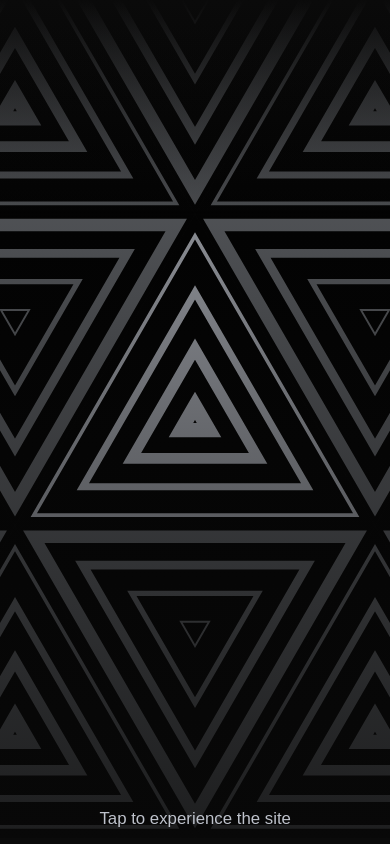
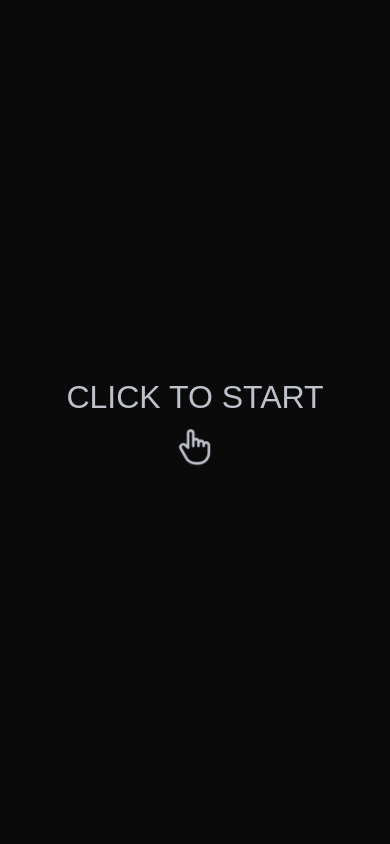
Before and after one commit to g0ncharuk/zwyesky, a website built with Vite: page index.html in a window 390 px wide. Built offline with nearby package versions, Linux system fonts and the light colour scheme; files whose address does not match are found by name.

Commit message:
Enhance iOS support with improved splash screens, audio prompt handling, and animation triggers

```diff
--- a/index.html
+++ b/index.html
@@ -41,9 +41,14 @@
   <!-- Audio prompt overlay -->
   <div id="audioPrompt" class="audio-prompt">
     <div class="audio-prompt-content">
-      <button id="playAudioButton" class="play-button">
-        <span>Tap to experience the site</span>
-      </button>
+      <div class="centered-text">
+        <span>Click to start</span>
+      </div>
+      <svg width="40" height="40" viewBox="0 0 60 60" fill="none" xmlns="http://www.w3.org/2000/svg">
+        <path
+          d="M27.5001 30V11.25C27.5001 10.2554 27.105 9.30161 26.4018 8.59835C25.6985 7.89509 24.7447 7.5 23.7501 7.5C22.7556 7.5 21.8017 7.89509 21.0985 8.59835C20.3952 9.30161 20.0001 10.2554 20.0001 11.25V32.5L16.325 28.825C15.5888 28.0897 14.6281 27.6214 13.5954 27.4946C12.5627 27.3678 11.5172 27.5897 10.625 28.125C9.78734 28.6272 9.17867 29.4363 8.92843 30.3804C8.67818 31.3244 8.8061 32.3288 9.28497 33.18C13.9825 41.53 16.72 46.3025 17.5 47.5C17.6627 47.7504 17.826 48.0004 17.99 48.25C19.3563 50.3247 21.2164 52.0276 23.4034 53.2057C25.5904 54.3839 28.0358 55.0004 30.52 55H30H35C38.9782 55 42.7935 53.4196 45.6066 50.6066C48.4196 47.7936 50 43.9782 50 40V28.75C50 27.7554 49.6049 26.8016 48.9016 26.0983C48.1984 25.3951 47.2445 25 46.25 25C45.2554 25 44.3016 25.3951 43.5983 26.0983C42.8951 26.8016 42.5 27.7554 42.5 28.75M27.5001 28.75V23.75C27.5001 23.2575 27.5971 22.7699 27.7856 22.3149C27.974 21.86 28.2503 21.4466 28.5985 21.0983C28.9467 20.7501 29.3601 20.4739 29.8151 20.2855C30.27 20.097 30.7577 20 31.2501 20C31.7426 20 32.2302 20.097 32.6852 20.2855C33.1402 20.4739 33.5536 20.7501 33.9018 21.0983C34.25 21.4466 34.5262 21.86 34.7147 22.3149C34.9031 22.7699 35.0001 23.2575 35.0001 23.75V30M35.0001 26.25C35.0001 25.2554 35.3952 24.3016 36.0985 23.5983C36.8017 22.8951 37.7556 22.5 38.7501 22.5C39.7447 22.5 40.6985 22.8951 41.4018 23.5983C42.105 24.3016 42.5001 25.2554 42.5001 26.25V30"
+          stroke="#BEC2CB" stroke-width="3.75" stroke-linecap="round" stroke-linejoin="round" />
+      </svg>
     </div>
   </div>
 
@@ -104,7 +109,7 @@
     }, { once: true });
 
     // iOS specific fixes
-    document.addEventListener('touchstart', () => {}, {passive: true});
+    document.addEventListener('touchstart', () => { }, { passive: true });
 
     // iOS Safari toolbar and status bar hiding
     if (navigator.userAgent.match(/(iPad|iPhone|iPod)/g)) {
@@ -125,19 +130,19 @@
       }
 
       // Fix for iOS Safari scrolling showing the toolbar
-      document.addEventListener('scroll', function(e) {
+      document.addEventListener('scroll', function (e) {
         if (window.scrollY > 0) {
           window.scrollTo(0, 0);
         }
       });
 
       // Handle orientation changes
-      window.addEventListener('resize', function() {
+      window.addEventListener('resize', function () {
         window.scrollTo(0, 0);
       });
 
       // Prevent bounce effect which can reveal status bar
-      document.body.addEventListener('touchmove', function(e) {
+      document.body.addEventListener('touchmove', function (e) {
         if (e.target === document.body) {
           e.preventDefault();
         }
--- a/src/audio.js
+++ b/src/audio.js
@@ -1,22 +1,15 @@
-/* audio.js  –  handles preload + first-gesture playback */
+let audioCtx = null;
+let arrayBuffer = null;
+let decodedBuffer = null;
+let hasPlayed = false;
+let audioElement = null;
+let usingAudioElement = false;
 
-let audioCtx = null; // created lazily
-let arrayBuffer = null; // raw MP3 bytes
-let decodedBuffer = null; // AudioBuffer after decode
-let hasPlayed = false; // one-shot guard
-let audioElement = null; // HTML5 audio element for mobile fallback
-let usingAudioElement = false; // flag to track which method we're using
+export async function initAudio() {
+  if (arrayBuffer) return true;
 
-/*
- * 1. Pre-fetch the file as soon as the page loads
- *    (network warm-up, safe to do without a gesture)
- */
-export async function initAudio() {
-  if (arrayBuffer) return true; // already fetched
-
-  // Create a hidden audio element as fallback method
   if (!audioElement) {
-    audioElement = document.createElement('audio');
+    audioElement = document.createElement("audio");
     audioElement.src = "./background.mp3";
     audioElement.preload = "auto";
     audioElement.loop = false;
@@ -35,17 +28,12 @@ export async function initAudio() {
   }
 }
 
-/*
- * 2. Call from a user gesture (click / touch / pointerup)
- *    Creates the AudioContext, decodes if needed, and starts playback.
- */
 export async function playAudio() {
   if (hasPlayed) {
     console.log("[audio] already playing");
     return true;
   }
 
-  // Try HTML5 Audio element first (better for mobile)
   try {
     if (audioElement) {
       console.log("[audio] attempting HTML5 audio playback");
@@ -60,32 +48,30 @@ export async function playAudio() {
       }
     }
   } catch (err) {
-    console.warn("[audio] HTML5 audio failed, falling back to Web Audio API:", err);
+    console.warn(
+      "[audio] HTML5 audio failed, falling back to Web Audio API:",
+      err
+    );
   }
 
-  // Fall back to Web Audio API
   if (!arrayBuffer) {
     console.warn("[audio] audio not prefetched yet");
     return false;
   }
 
   try {
-    /* 2-a  Create the context AFTER the gesture */
     audioCtx ??= new (window.AudioContext || window.webkitAudioContext)();
 
-    /* 2-b  Safari-specific: resume a suspended context */
     if (audioCtx.state === "suspended") {
       await audioCtx.resume();
     }
 
-    /* 2-c  Decode only once */
     decodedBuffer ??= await audioCtx.decodeAudioData(arrayBuffer.slice(0));
 
-    /* 2-d  Fire it up */
     const src = audioCtx.createBufferSource();
     src.buffer = decodedBuffer;
     src.connect(audioCtx.destination);
-    src.loop = false; // no looping
+    src.loop = false;
     src.start();
 
     hasPlayed = true;
@@ -97,36 +83,21 @@ export async function playAudio() {
   }
 }
 
-/*
- * 3. Wire the overlay + button to the gesture-safe playAudio()
- */
-export function setupAudioPrompt() {
-  const prompt = document.getElementById("audioPrompt");
-  const button = document.getElementById("playAudioButton");
-  if (!prompt || !button) return;
+export function setupAudioPrompt(startAnimationCallback) {
+  const audioPrompt = document.getElementById('audioPrompt');
 
-  /* helper that hides the overlay on success */
-  async function tryPlay(e) {
-    e.preventDefault();
-    if (await playAudio()) {
-      prompt.classList.add("hidden");
-    }
+  if (audioPrompt) {
+    audioPrompt.addEventListener('click', () => {
+      // Start audio
+      playAudio();
+
+      // Hide the prompt
+      audioPrompt.style.display = 'none';
+
+      // Start animation
+      if (startAnimationCallback) {
+        startAnimationCallback();
+      }
+    });
   }
-
-  /* Mobile-friendly approach - add multiple event types */
-  ["pointerup", "click", "touchend"].forEach((ev) => {
-    button.addEventListener(ev, tryPlay);
-    prompt.addEventListener(ev, tryPlay);
-  });
-
-  /* safety net – any first document interaction */
-  document.addEventListener("pointerup", tryPlay, {
-    once: true,
-    capture: true,
-  });
-
-  document.addEventListener("touchend", tryPlay, {
-    once: true,
-    capture: true,
-  });
 }
--- a/src/main.js
+++ b/src/main.js
@@ -297,7 +297,6 @@ function animate(timestamp) {
   if (timestamp - lastFrameTime < frameInterval) return;
   lastFrameTime = timestamp;
 
-  if (!startTime) startTime = timestamp;
   const elapsed = timestamp - startTime;
 
   ctx.clearRect(0, 0, canvas.width, canvas.height);
@@ -310,12 +309,39 @@ function animate(timestamp) {
   updateXOverlays(elapsed);
 }
 
+let animationStarted = false;
+
+function startAnimation() {
+  if (!animationStarted) {
+    animationStarted = true;
+
+    startTime = performance.now();
+    lastFrameTime = 0;
+
+    if (leftOverlay) leftOverlay.style.opacity = 0;
+    if (rightOverlay) rightOverlay.style.opacity = 0;
+    if (bottomOverlay) bottomOverlay.style.opacity = 0.8;
+    if (topOverlay) topOverlay.style.opacity = 1;
+
+    requestAnimationFrame(animate);
+    document.querySelector(".content-container").classList.add("visible");
+  }
+}
+
+function restartAnimation() {
+  startTime = 0;
+  lastFrameTime = 0;
+  createCells();
+}
+
 function onResize() {
   canvas.width = window.innerWidth;
   canvas.height = window.innerHeight;
   createCells();
-  startTime = 0;
-  lastFrameTime = 0;
+  if (animationStarted) {
+    startTime = 0;
+    lastFrameTime = 0;
+  }
 }
 
 function init() {
@@ -328,14 +354,15 @@ function init() {
   rightOverlay = document.querySelector(".right-overflow");
 
   onResize();
-  requestAnimationFrame(animate);
 
   window.addEventListener("resize", onResize);
 
-  // Initialize audio when the page loads and setup audio prompt
   initAudio().then(() => {
-    setupAudioPrompt();
+    setupAudioPrompt(startAnimation);
   });
+
+  window.restartAnimation = restartAnimation;
+  window.startAnimation = startAnimation;
 }
 
 document.addEventListener("DOMContentLoaded", init);
--- a/src/style.css
+++ b/src/style.css
@@ -72,6 +72,7 @@ html, body {
   height: 25vh;
   background: linear-gradient(180deg, #0A0A0A, rgba(10, 10, 10, 0.1));
 }
+
 .bottom-overflow {
   bottom: 0;
   left: 0;
@@ -107,12 +108,17 @@ html, body {
   align-items: center;
   gap: 20px;
   z-index: 1;
+  display: none;
+}
+
+.content-container.visible {
+  display: block;
 }
 
 header .brand-text {
   font-size: 2rem;
   font-weight: 400;
-  margin-bottom: 12px;
+  margin-bottom: 24px;
   color: #BEC2CB;
   letter-spacing: 0;
   opacity: 0;
@@ -171,10 +177,11 @@ nav.icons-row {
   left: 0;
   width: 100%;
   height: 100%;
+  z-index: 1000;
   display: flex;
+  justify-content: center;
   align-items: center;
-  justify-content: center;
-  z-index: 100;
+  cursor: pointer;
 }
 
 .audio-prompt-content {
@@ -182,24 +189,25 @@ nav.icons-row {
   height: 100%;
   display: flex;
   flex-direction: column;
+  gap: 10px;
+  justify-content: center;
   align-items: center;
-  justify-content: end;
-  position: relative;
-  padding-bottom: 0px;
 }
 
-/* .audio-prompt-content::after {
+.audio-prompt-content svg {
+  height: auto;
+  animation: pulse 2s infinite;
+}
+
+.centered-text {
+  text-transform: uppercase;
+  font-size: 2rem;
+  font-weight: 400;
+  letter-spacing: 0;
   color: #BEC2CB;
-  content: "Click anywhere to experience the site";
-  position: absolute;
-  bottom: 20px;
-  left: 0;
-  width: 100%;
   text-align: center;
-  font-size: 0.8rem;
-  letter-spacing: 2px;
-  opacity: 0.8;
-} */
+}
+
 
 .audio-prompt.hidden {
   opacity: 0;
@@ -297,31 +305,10 @@ nav.icons-row {
   }
 
   50% {
-    transform: scale(1.05);
+    transform: scale(1.2);
   }
 
   100% {
     transform: scale(1);
   }
 }
-
-.play-button {
-  background-color: transparent;
-  border: 0;
-  border-radius: 50px;
-  color: #BEC2CB;
-  cursor: pointer;
-  transition: all 0.3s ease;
-  animation: pulse 2s infinite;
-}
-
-.play-button:hover,
-.play-button:active,
-.play-button:focus {
-  background-color: rgba(190, 194, 203, 0.25);
-  transform: scale(1.05);
-}
-
-.play-button svg {
-  margin-right: 5px;
-}
```
